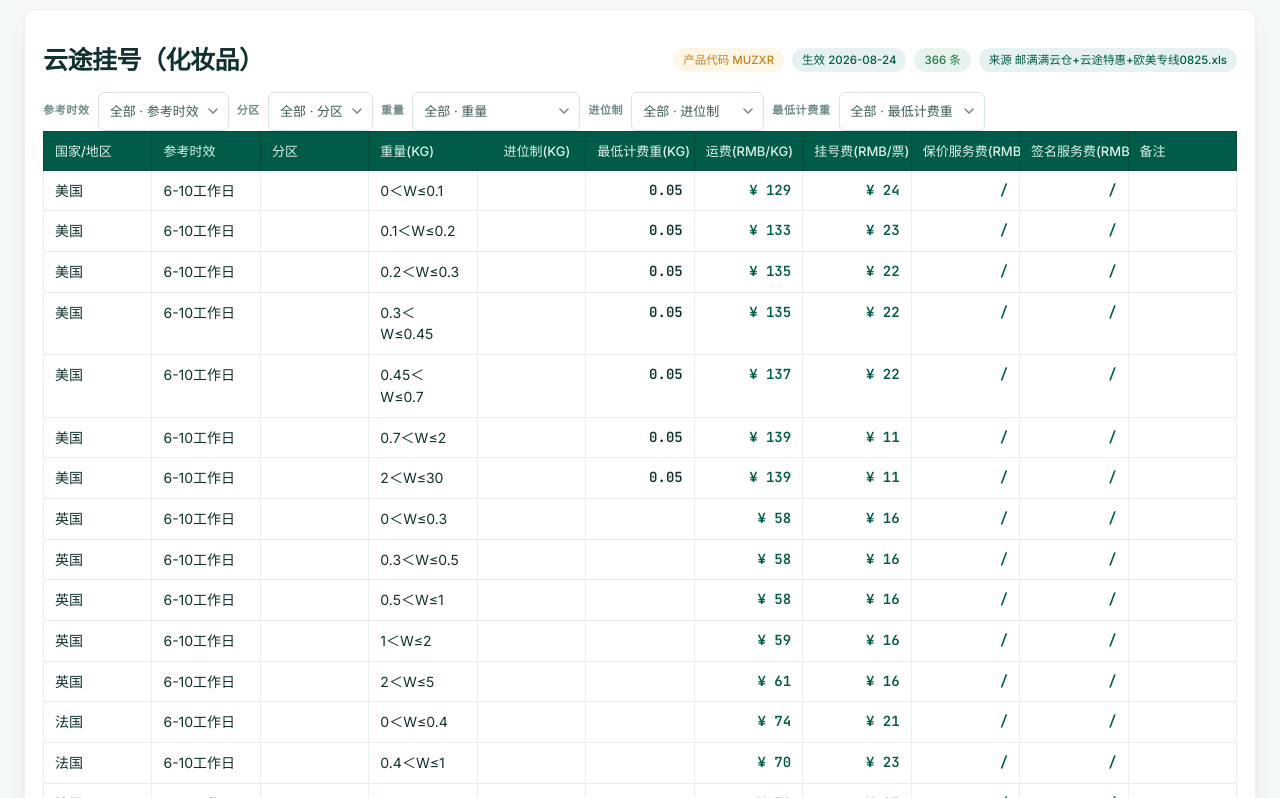
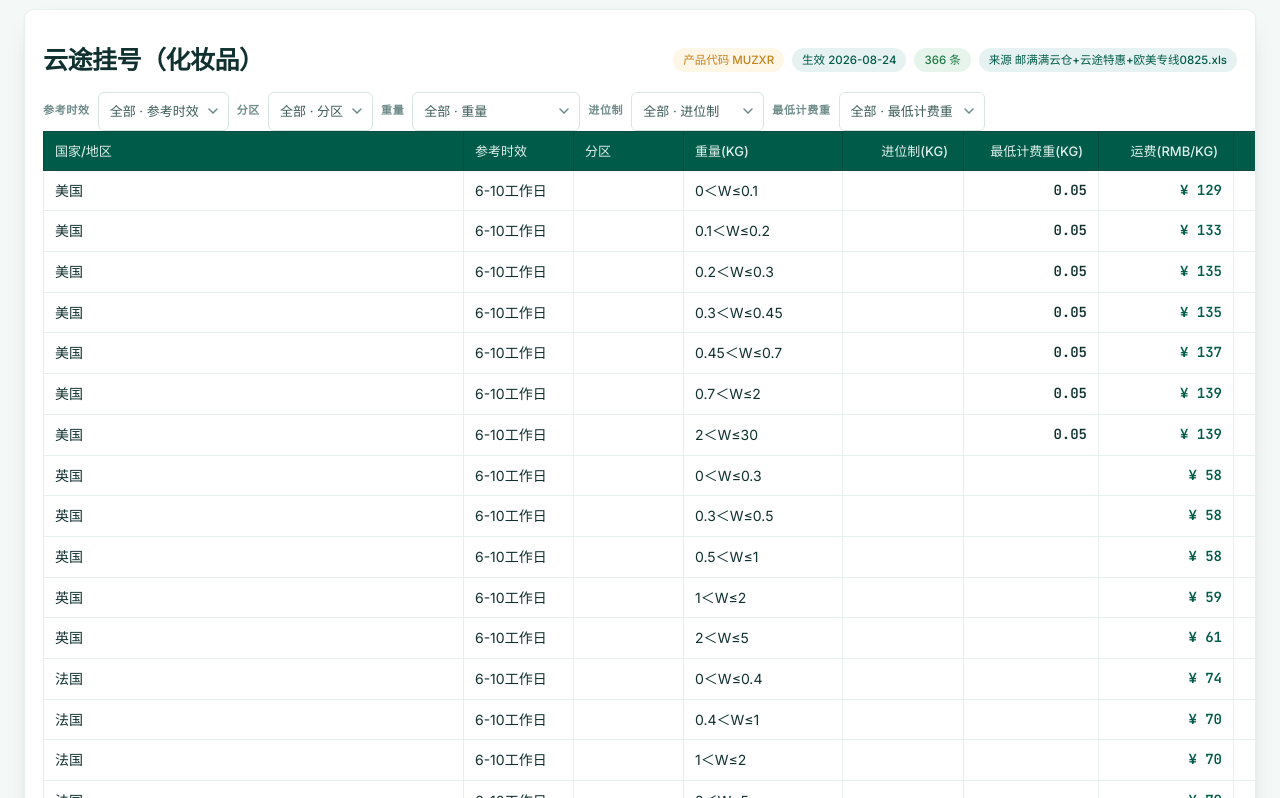
Before and after one commit to bingming11/bingming-youmanman, a plain HTML site: page index.html in a window 1280 px wide. Shown: the part 582-1380 px from the top of the page. Drawn offline with Linux system fonts and the light colour scheme; no server answers.

Commit message:
fix(style): CJK table text breaking per character
- table-layout: fixed -> auto for content-aware column widths
- word-break: normal -> keep-all to prevent CJK character-by-character line breaks
- td.td-note min-width:300px, max-width:460px, max-height:170px
- td.num/td.cur keep compact with white-space:nowrap

```diff
--- a/assets/style.css
+++ b/assets/style.css
@@ -141,13 +141,17 @@ main{padding:8px 0 90px;min-height:55vh}
 .card{background:var(--surface);border:1px solid var(--line-soft);border-radius:var(--r);
   padding:16px 18px;margin:0 0 16px;box-shadow:var(--shadow);overflow:hidden}
 .tw{overflow-x:auto;margin:0 -18px;padding:0 18px}
-table{border-collapse:collapse;width:100%;font-size:14px;min-width:520px;table-layout:fixed}
+table{border-collapse:collapse;width:100%;font-size:14px;min-width:520px;table-layout:auto}
 th,td{border:1px solid var(--line-soft);padding:9px 11px;text-align:left;vertical-align:top;
-  word-break:normal;overflow-wrap:break-word;white-space:normal;line-height:1.55}
-td{max-width:380px}
+  word-break:keep-all;overflow-wrap:break-word;white-space:normal;line-height:1.55;
+  min-width:110px}
+td{max-width:420px}
 th{max-width:240px}
 /* 长文本列（备注/说明/内容/品目等）：限制在可滚动框内，避免逐字断行与整行被撑高 */
-td.td-note{max-height:170px;overflow:auto;white-space:pre-wrap;color:var(--ink-2);font-size:13px}
+td.td-note{min-width:300px;max-width:460px;max-height:170px;overflow:auto;white-space:pre-wrap;
+  color:var(--ink-2);font-size:13px;word-break:keep-all}
+/* 数字/货币列保持紧凑不换行 */
+td.num,td.cur{min-width:70px;white-space:nowrap}
 thead th{background:var(--teal-d);color:#DFF0EE;font-weight:500;font-size:13px;border-color:#0A4C3C;
   position:sticky;top:0;cursor:pointer;user-select:none;white-space:nowrap}
 thead th:hover{background:var(--teal)}
```
